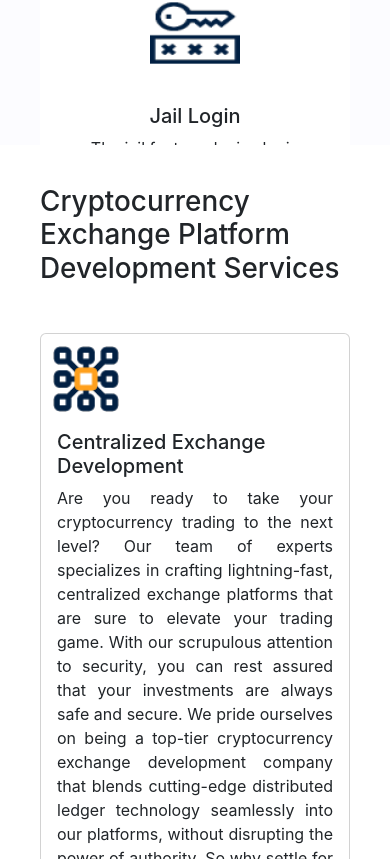
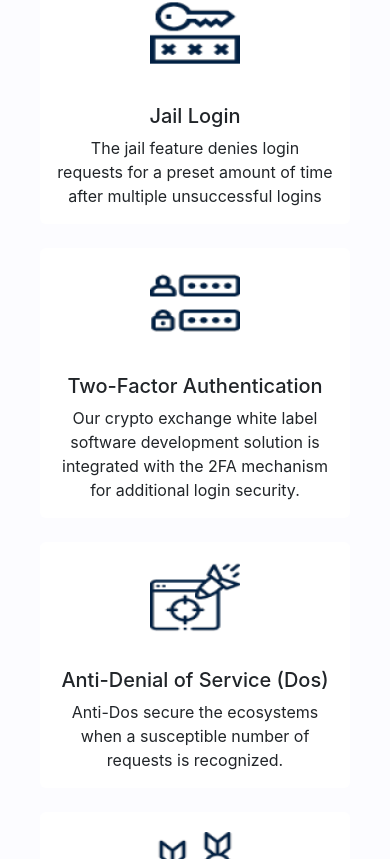
Before and after one commit to placeparks/Blockwise-tech, a React (Create React App) app: page /Exchange in a window 390 px wide. Shown: the part 8505-9364 px from the top of the page. Built offline with nearby package versions, Linux system fonts and the light colour scheme.

Commit message:
Update Services.module.css

```diff
--- a/src/components/Exchange/Services.module.css
+++ b/src/components/Exchange/Services.module.css
@@ -13,3 +13,23 @@ top: 8650px;
 background: #ffffff;
 border-radius: 0px;
 }
+
+.card{
+    height: "410px" !important;
+}
+
+@media (max-width: 767px) {
+    .section1{
+        display: flex;
+    flex-direction: column;
+    align-items: center;
+    padding: 20px 40px 90px;
+    gap: 40px;
+    width: 100%;
+    height: fit-content;
+    margin-top: 4900px;
+      }
+      .card{
+        height: 450px !important;
+    }
+}
```
